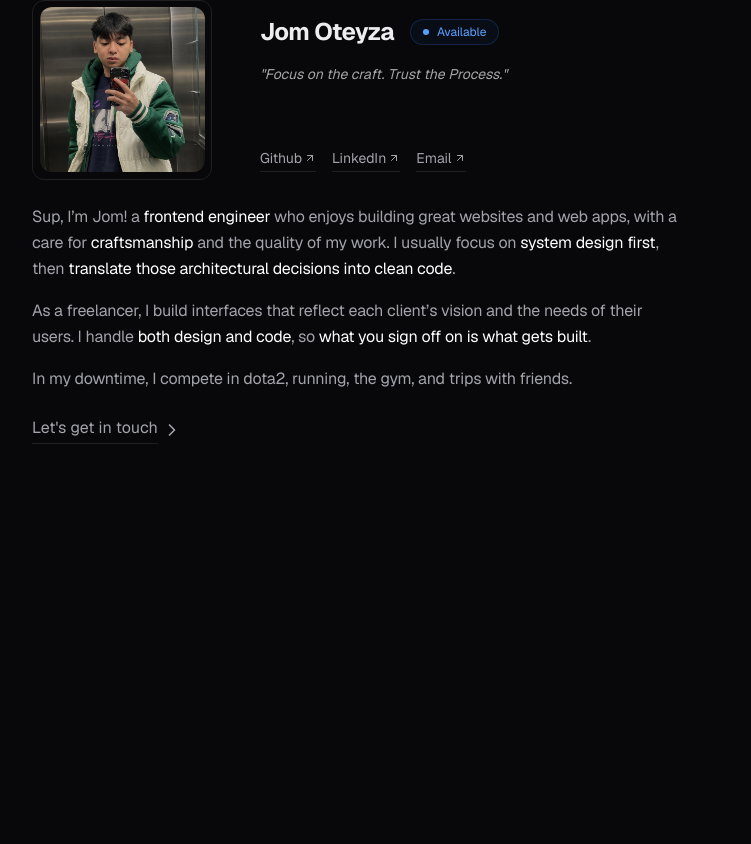
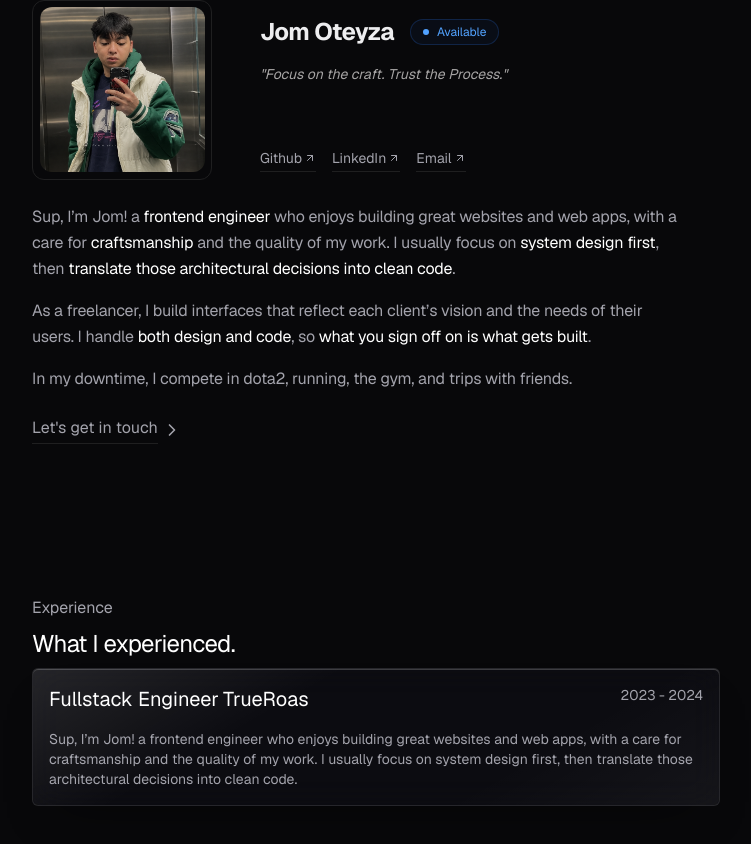
Before and after one commit to jmlsoteyza/chocobutternut, a Next.js app: page / in a window 1280 px wide. Shown: the part 180-1024 px from the top of the page, without its empty margins (264-1015 px from the left). Before the commit the page ends 800 px from the top, so only its background shows below. Built offline with nearby package versions, Linux system fonts and the light colour scheme.

Commit message:
feat: add Experience component to showcase professional background and skills

```diff
--- a/app/page.tsx
+++ b/app/page.tsx
@@ -1,9 +1,11 @@
+import Experience from '@/components/experience';
 import Hero from '@/components/hero';
 
 export default function Home() {
   return (
-    <main className="mx-auto flex w-full max-w-3xl flex-col gap-32 px-10 pt-28">
+    <main className="mx-auto flex w-full max-w-3xl flex-col gap-32 px-10 pt-28 pb-20">
       <Hero />
+      <Experience />
     </main>
   );
 }
--- /dev/null
+++ b/components/experience.tsx
@@ -0,0 +1,29 @@
+export default function Experience() {
+  return (
+    <section>
+      <div>
+        <div className="inline-flex w-full flex-col gap-2">
+          <span>Experience</span>
+          <h1 className="text-text-highlight text-2xl tracking-tight">
+            What I experienced.
+          </h1>
+          <div className="relative w-full cursor-pointer flex-col gap-4 rounded-md border border-white/[0.11] bg-[#14141a]/[0.44] p-4 text-sm shadow-[inset_0_1px_0_rgba(255,255,255,0.2),0_24px_48px_-28px_rgba(0,0,0,0.6)] backdrop-blur-lg backdrop-saturate-[1.6] after:pointer-events-none after:absolute after:inset-0 after:rounded-[inherit] after:content-[''] after:[background:linear-gradient(150deg,#ffffff1a,#fff0_34%,#fff0_70%,#ffffff0a)]">
+            <div className="flex w-full flex-row justify-between">
+              <div className="text-text-highlight inline-flex gap-1 text-xl">
+                <h3>Fullstack Engineer</h3>
+                <p>TrueRoas</p>
+              </div>
+              <span>2023 - 2024</span>
+            </div>
+            <p className="pt-4">
+              Sup, I’m Jom! a frontend engineer who enjoys building great
+              websites and web apps, with a care for craftsmanship and the
+              quality of my work. I usually focus on system design first, then
+              translate those architectural decisions into clean code.
+            </p>
+          </div>
+        </div>
+      </div>
+    </section>
+  );
+}
```
